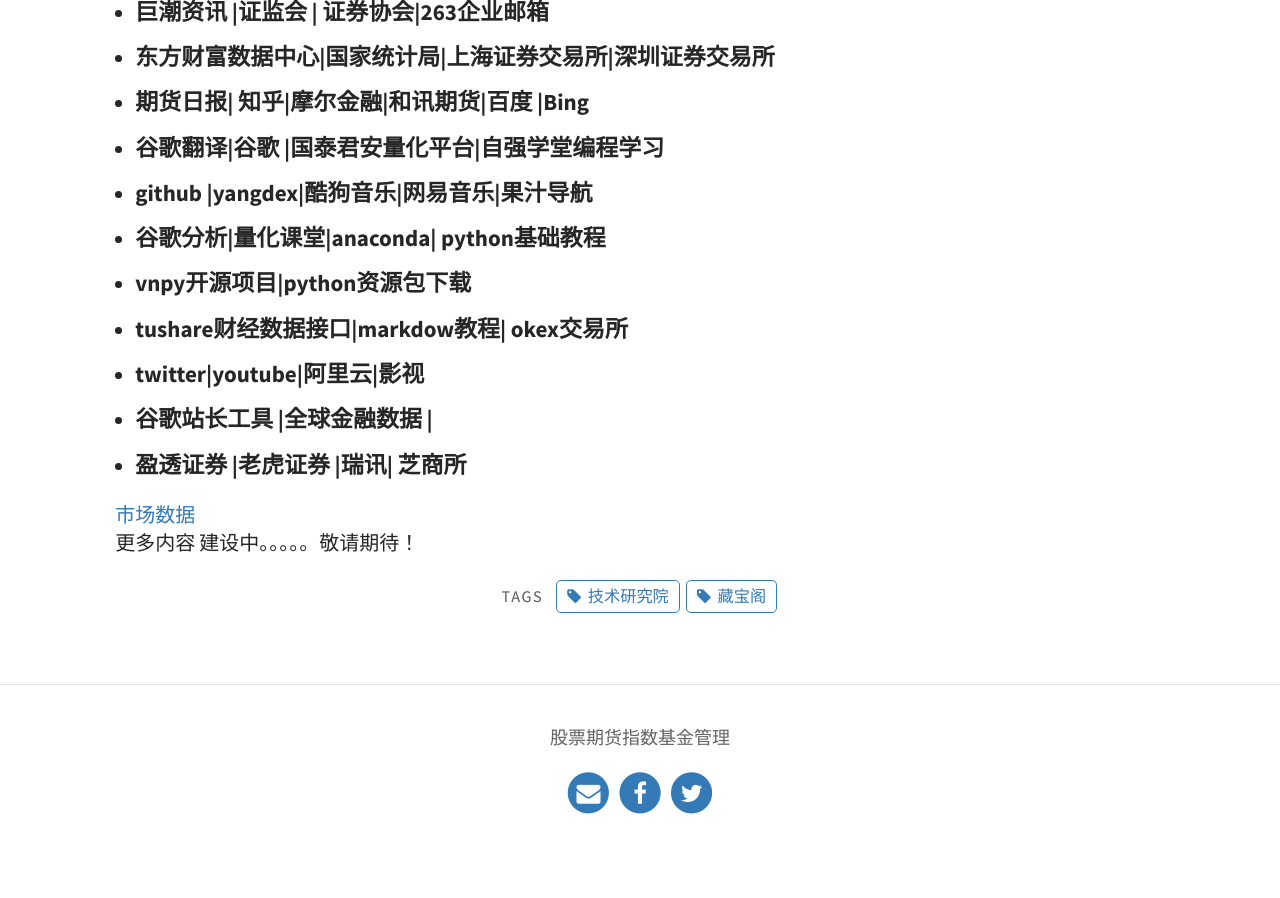
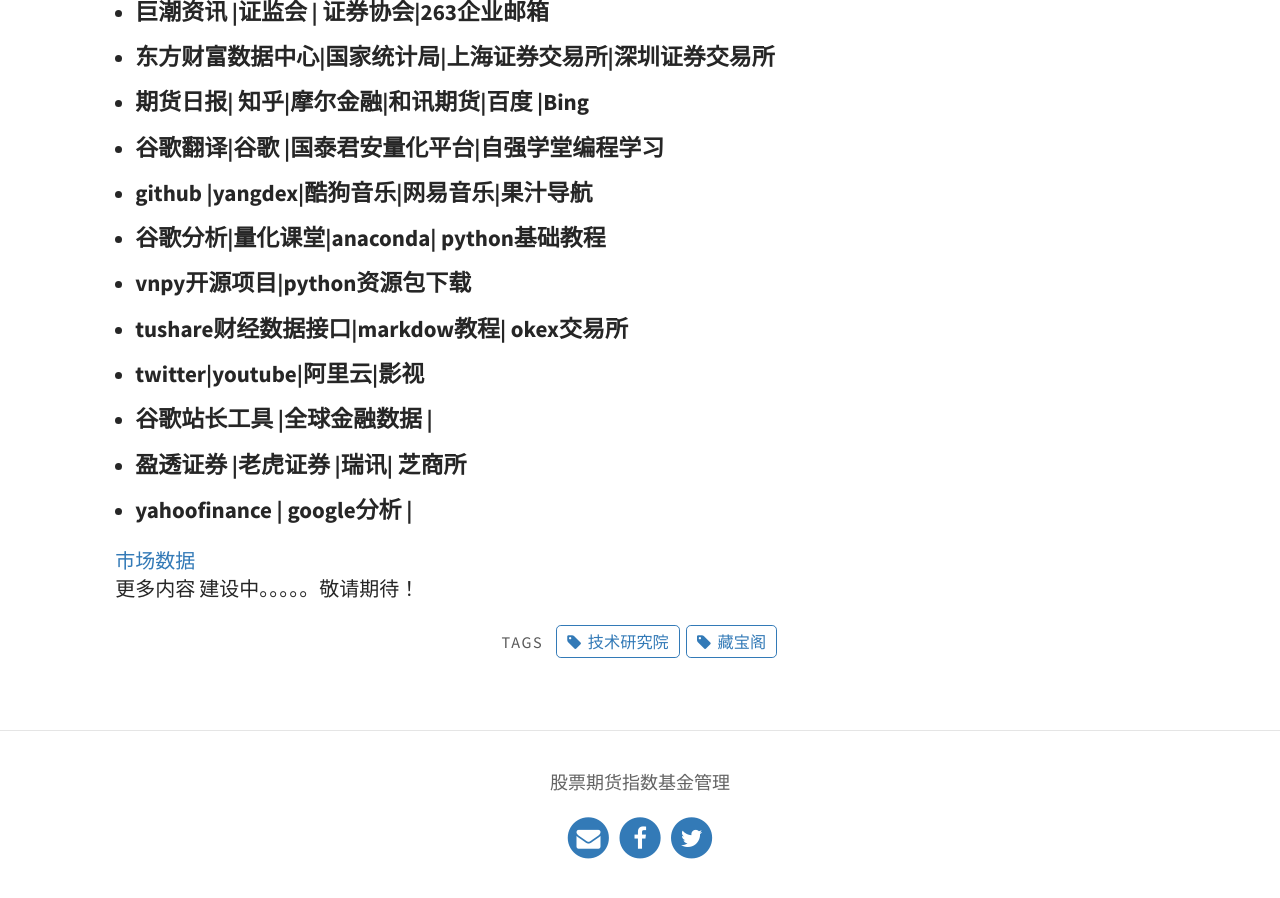
Before and after one commit to pp88top/stock.github.io, a Jekyll site: the page built from pages/about.md, in a window 1280 px wide and 900 px high, scrolled down 844 px. Built offline with Jekyll 4.4.1, drawn with Linux system fonts in a browser that asks for light colours; a script that is not in the unit is left out; before the commit the page ends 1699 px from its top, so only the background shows below that.

Commit message:
Update about.md

```diff
--- a/pages/about.md
+++ b/pages/about.md
@@ -31,8 +31,7 @@ tags: [藏宝阁, 技术研究院]
 * #### [twitter](https://twitter.com/home)|[youtube](https://www.youtube.com)|[阿里云](https://www.aliyun.com/)|[影视](http://www.5nj.com)
 * #### [谷歌站长工具](https://search.google.com/search-console) |[全球金融数据](https://cn.tradingview.com) |
 * #### [盈透证券](https://www.interactivebrokers.com) |[老虎证券](https://www.itiger.com/) |[瑞讯](https://swissquote.com)| [芝商所](https://www.cmegroup.com/)
-
-
+* #### [yahoofinance](https://finance.yahoo.com/)  |  [google分析](https://analytics.google.com/analytics/web/)  |
 
 <!-- TradingView Widget BEGIN -->
 <div class="tradingview-widget-container">
```
